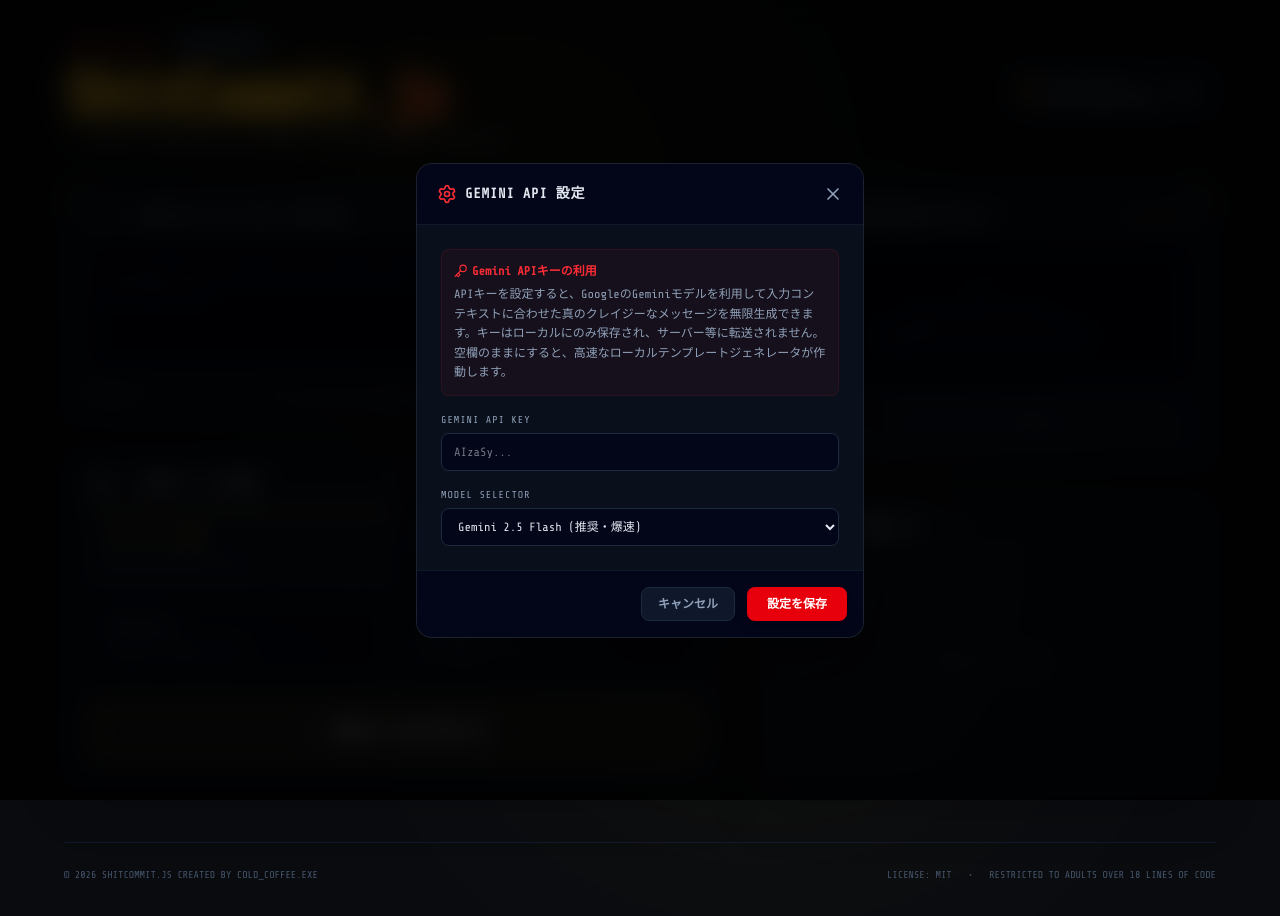
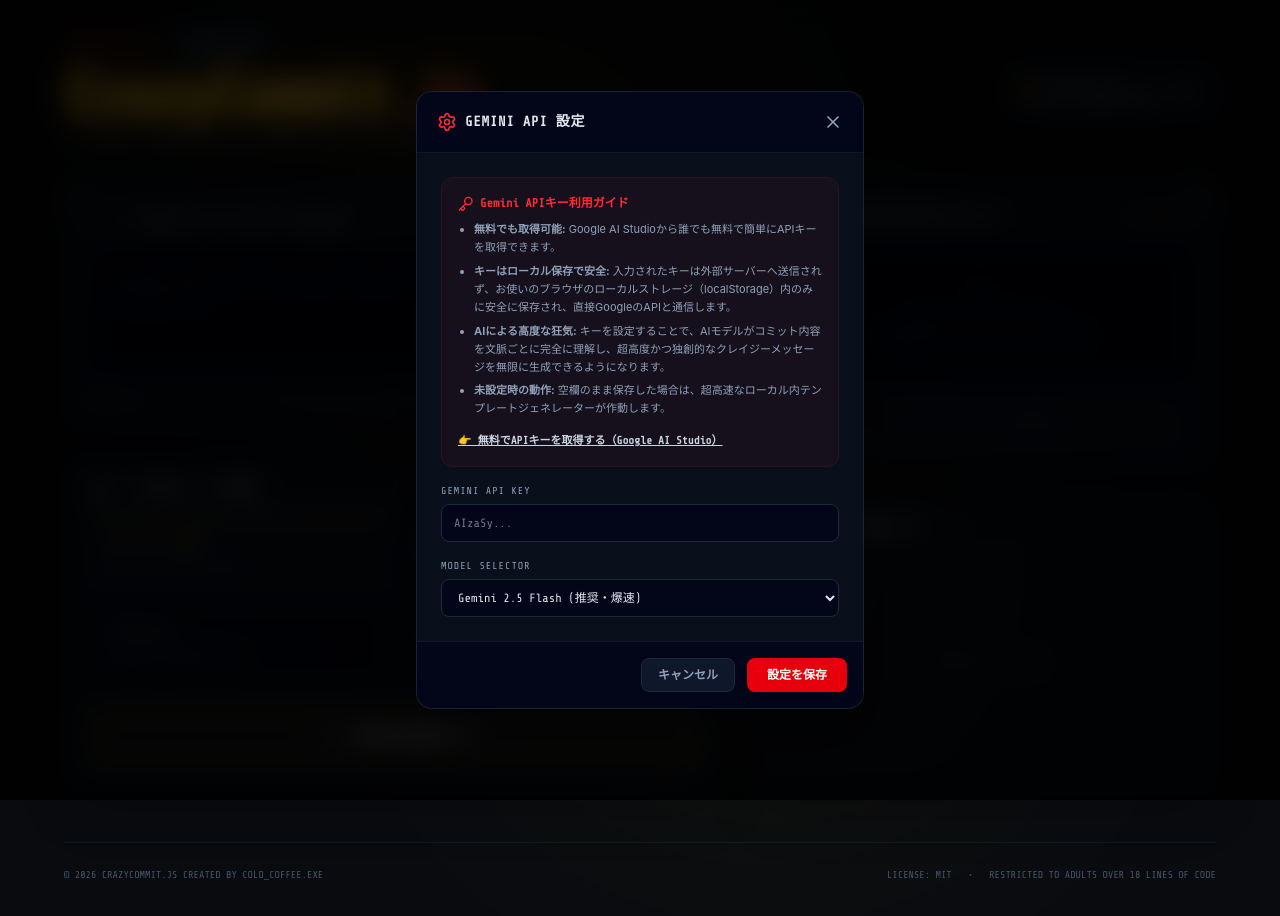
Before and after one commit to zdm8390/webtools, a React (Vite) app in the folder CCG/: page / in a window 1280 px wide. Both pictures are taken after a click on the button "Configure Gemini API". Shown: the top 916 px of the page. Built offline with nearby package versions, Linux system fonts and the light colour scheme; a web font is replaced by a local one.

Commit message:
Update App.tsx

```diff
--- a/CCG/src/App.tsx
+++ b/CCG/src/App.tsx
@@ -47,7 +47,7 @@
     textColor: 'text-yellow-400',
     badgeBg: 'bg-yellow-400/20',
     badgeText: 'text-yellow-300',
-    buttonTexts: ['給料泥棒モード起動', '現実から目を背ける', '「ヨシ！」と叫ぶ'],
+    buttonTexts: ['給料泥棒モード起動', '仕事を放棄する', '「ヨシ！」と叫ぶ'],
     copyFeedback: '草生え散らかしました！ｗｗｗ',
     fontClass: 'font-mochi',
     templates: [
@@ -188,6 +188,24 @@
 
 export default function App() {
   const [originalMessage, setOriginalMessage] = useState<string>('');
+
+  const SAMPLE_COMMITS = [
+    'feat: add email verification system for user registration',
+    'fix: resolve sql injection vulnerability in login query',
+    'fix: resolve database deadlock on concurrent writes',
+    'chore: update dependency lodash to version 4.17.21',
+    'docs: correct spelling mistakes and update layout in README.md',
+    'refactor: simplify user authentication middleware and helper functions',
+    'perf: optimize image rendering speed by lazy loading assets',
+    'test: add unit tests for payment processing module',
+    'style: align icons and adjust margins on sidebar component',
+    'fix: memory leak in websocket connections'
+  ];
+
+  const loadSample = () => {
+    const randomIndex = Math.floor(Math.random() * SAMPLE_COMMITS.length);
+    setOriginalMessage(SAMPLE_COMMITS[randomIndex]);
+  };
   const [generatedMessage, setGeneratedMessage] = useState<string>('');
   const [mode, setMode] = useState<string>('netmeme');
   const [buttonIndex, setButtonIndex] = useState<number>(0);
@@ -208,9 +226,9 @@
 
   // Load configuration from local storage
   useEffect(() => {
-    const savedKey = localStorage.getItem('shitcommit_api_key') || '';
-    const savedModel = localStorage.getItem('shitcommit_model') || 'gemini-2.5-flash';
-    const savedHistory = localStorage.getItem('shitcommit_history');
+    const savedKey = localStorage.getItem('crazycommit_api_key') || '';
+    const savedModel = localStorage.getItem('crazycommit_model') || 'gemini-2.5-flash';
+    const savedHistory = localStorage.getItem('crazycommit_history');
 
     setApiKey(savedKey);
     setTempApiKey(savedKey);
@@ -230,7 +248,7 @@
   const updateHistory = (newItem: HistoryItem) => {
     setHistory(prev => {
       const updated = [newItem, ...prev.filter(item => item.generated !== newItem.generated)].slice(0, 30);
-      localStorage.setItem('shitcommit_history', JSON.stringify(updated));
+      localStorage.setItem('crazycommit_history', JSON.stringify(updated));
       return updated;
     });
   };
@@ -254,7 +272,7 @@
       body: JSON.stringify({
         contents: [{
           parts: [{
-            text: `You are ShitCommit Generator, a humor assistant that converts normal/technical commit messages or code changes into crazy, hilarious, or dramatic commit messages.
+            text: `You are CrazyCommit Generator, a humor assistant that converts normal/technical commit messages or code changes into crazy, hilarious, or dramatic commit messages.
 
 Selected Mode: "${activeMode}" (${modeMeta.name})
 Instruction: ${modeMeta.sub}
@@ -468,8 +486,8 @@
 
   // Save settings
   const handleSaveSettings = () => {
-    localStorage.setItem('shitcommit_api_key', tempApiKey.trim());
-    localStorage.setItem('shitcommit_model', tempModel);
+    localStorage.setItem('crazycommit_api_key', tempApiKey.trim());
+    localStorage.setItem('crazycommit_model', tempModel);
     setApiKey(tempApiKey.trim());
     setModel(tempModel);
     setIsSettingsOpen(false);
@@ -479,7 +497,7 @@
   const handleClearHistory = () => {
     if (window.confirm('コミット履歴をすべてクリアしますか？')) {
       setHistory([]);
-      localStorage.removeItem('shitcommit_history');
+      localStorage.removeItem('crazycommit_history');
     }
   };
 
@@ -507,7 +525,7 @@
             </span>
           </div>
           <h1 className="text-4xl md:text-6xl font-extrabold tracking-tighter mt-2 font-mono-tech bg-clip-text text-transparent bg-gradient-to-r from-white via-slate-100 to-slate-400 cyber-glow-text">
-            ShitCommit<span className="text-red-500">.js</span>
+            CrazyCommit<span className="text-red-500">.js</span>
           </h1>
           <p className="text-xs md:text-sm text-slate-400 mt-1 font-mono-tech">
             &gt;_ CONVERT COMPATIBLE GIT COMMITS INTO AESTHETIC CLOUD DUST
@@ -552,9 +570,12 @@
                   1. 元のコミットメッセージを入力
                 </h2>
               </div>
-              <span className="text-[10px] font-mono-tech text-slate-500 uppercase">
-                INPUT_STREAM
-              </span>
+              <button
+                onClick={loadSample}
+                className="text-[10px] font-mono-tech px-2.5 py-1 rounded bg-slate-800 border border-slate-700 text-slate-300 hover:bg-slate-700 hover:text-white transition-all cursor-pointer"
+              >
+                サンプルを入力
+              </button>
             </div>
 
             <textarea
@@ -677,7 +698,7 @@
               <div className="flex items-center gap-2">
                 <Sparkles className="w-5 h-5 text-slate-400" />
                 <h2 className="text-sm font-semibold tracking-wider uppercase font-mono-tech text-slate-300">
-                  3. 生成されたShitコミット
+                  3. 生成されたCrazyコミット
                 </h2>
               </div>
               <span className={`text-[10px] uppercase font-mono-tech ${activeTheme.textColor}`}>
@@ -829,12 +850,27 @@
             </div>
 
             <div className="p-6 space-y-4">
-              <div className="bg-red-500/5 border border-red-500/10 p-3 rounded-lg text-xs text-slate-400 leading-relaxed font-mono-tech">
-                <div className="text-red-500 font-bold mb-1 flex items-center gap-1">
-                  <Key className="w-3.5 h-3.5" />
-                  Gemini APIキーの利用
+              <div className="bg-red-500/5 border border-red-500/10 p-4 rounded-xl text-xs text-slate-300 leading-relaxed space-y-2">
+                <div className="text-red-500 font-bold flex items-center gap-1.5 font-mono-tech">
+                  <Key className="w-4 h-4 text-red-500" />
+                  Gemini APIキー利用ガイド
                 </div>
-                APIキーを設定すると、GoogleのGeminiモデルを利用して入力コンテキストに合わせた真のクレイジーなメッセージを無限生成できます。キーはローカルにのみ保存され、サーバー等に転送されません。空欄のままにすると、高速なローカルテンプレートジェネレータが作動します。
+                <ul className="list-disc pl-4 space-y-1.5 text-slate-400 text-[11px] font-sans">
+                  <li><strong>無料でも取得可能:</strong> Google AI Studioから誰でも無料で簡単にAPIキーを取得できます。</li>
+                  <li><strong>キーはローカル保存で安全:</strong> 入力されたキーは外部サーバーへ送信されず、お使いのブラウザのローカルストレージ（localStorage）内のみに安全に保存され、直接GoogleのAPIと通信します。</li>
+                  <li><strong>AIによる高度な狂気:</strong> キーを設定することで、AIモデルがコミット内容を文脈ごとに完全に理解し、超高度かつ独創的なクレイジーメッセージを無限に生成できるようになります。</li>
+                  <li><strong>未設定時の動作:</strong> 空欄のまま保存した場合は、超高速なローカル内テンプレートジェネレーターが作動します。</li>
+                </ul>
+                <div className="pt-1.5 font-mono-tech text-[11px]">
+                  <a
+                    href="https://aistudio.google.com/"
+                    target="_blank"
+                    rel="noopener noreferrer"
+                    className="text-red-400 hover:text-red-300 underline font-semibold flex items-center gap-1 text-slate-300"
+                  >
+                    👉 無料でAPIキーを取得する（Google AI Studio）
+                  </a>
+                </div>
               </div>
 
               <div className="space-y-1.5">
@@ -885,7 +921,7 @@
       )}
 
       <footer className="w-full max-w-6xl mt-12 py-6 border-t border-slate-900 flex flex-col md:flex-row justify-between items-center gap-4 text-[10px] text-slate-600 font-mono-tech">
-        <span>© 2026 SHITCOMMIT.JS CREATED BY COLD_COFFEE.EXE</span>
+        <span>© 2026 CRAZYCOMMIT.JS CREATED BY COLD_COFFEE.EXE</span>
         <div className="flex gap-4">
           <a href="#" className="hover:text-slate-400">LICENSE: MIT</a>
           <span>•</span>
```
